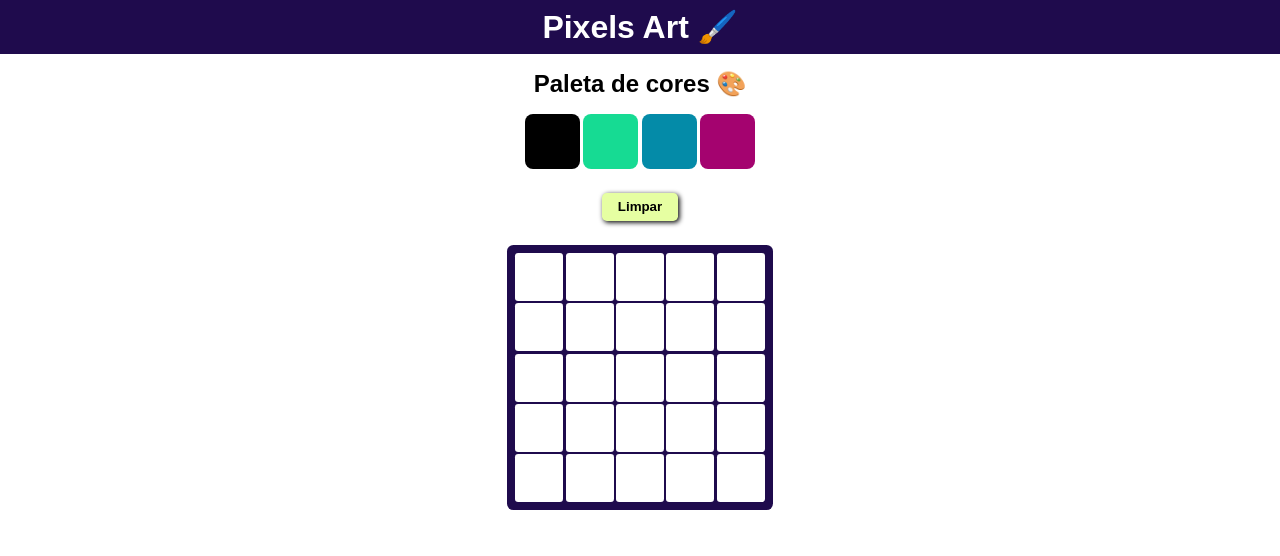
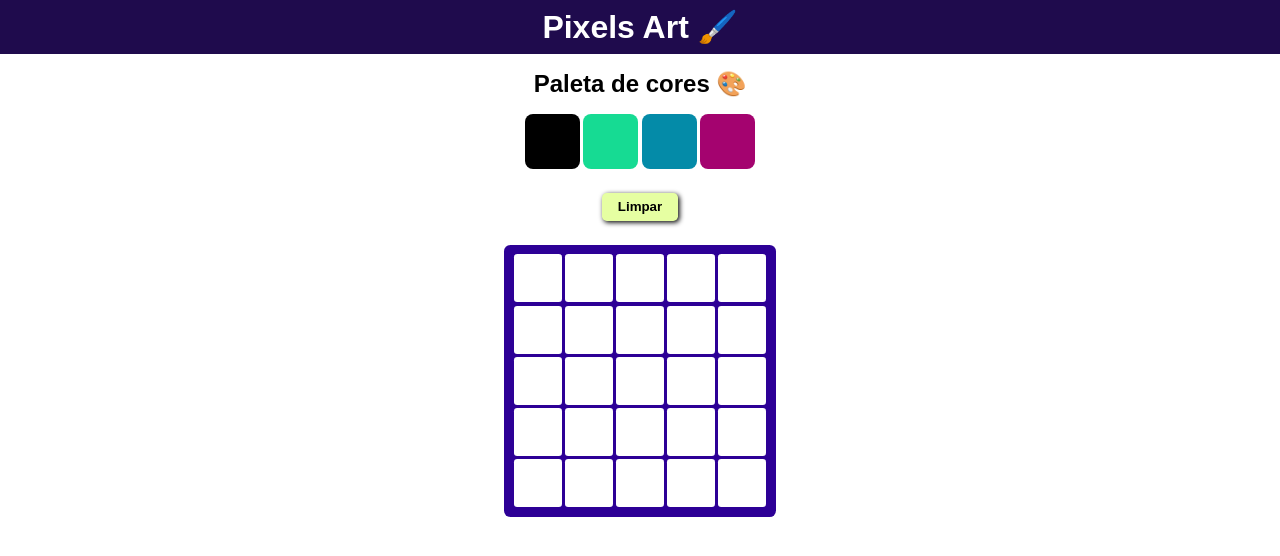
Before and after one commit to SP-Sam/pixels-art-trybe, a React (Create React App) app: page / in a window 1280 px wide. Shown: the top 556 px of the page. Built offline with nearby package versions, Linux system fonts and the light colour scheme.

Commit message:
refactor: Aumenta o espacamento entre intens do quadro

```diff
--- a/src/styles/App.css
+++ b/src/styles/App.css
@@ -34,9 +34,9 @@ main {
 .color-table {
   display: grid;
   grid-template-columns: auto auto auto auto auto;
-  gap: 0.15rem;
+  gap: 0.2rem;
   border-radius: 0.4rem;
-  padding: 0.5rem;
+  padding: 0.6rem;
   margin-top: 1.5rem;
-  background-color: #1f0b4d;
+  background-color: #2d0096;
 }
```
